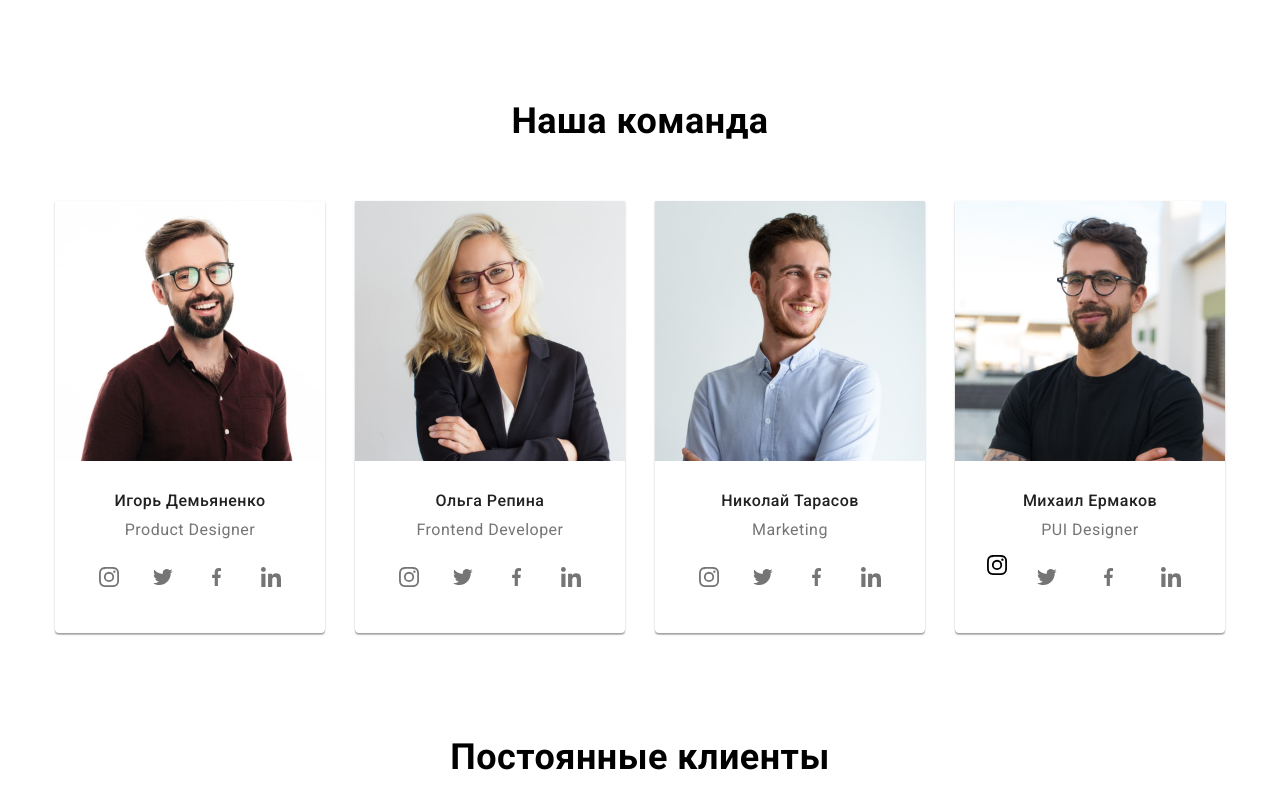
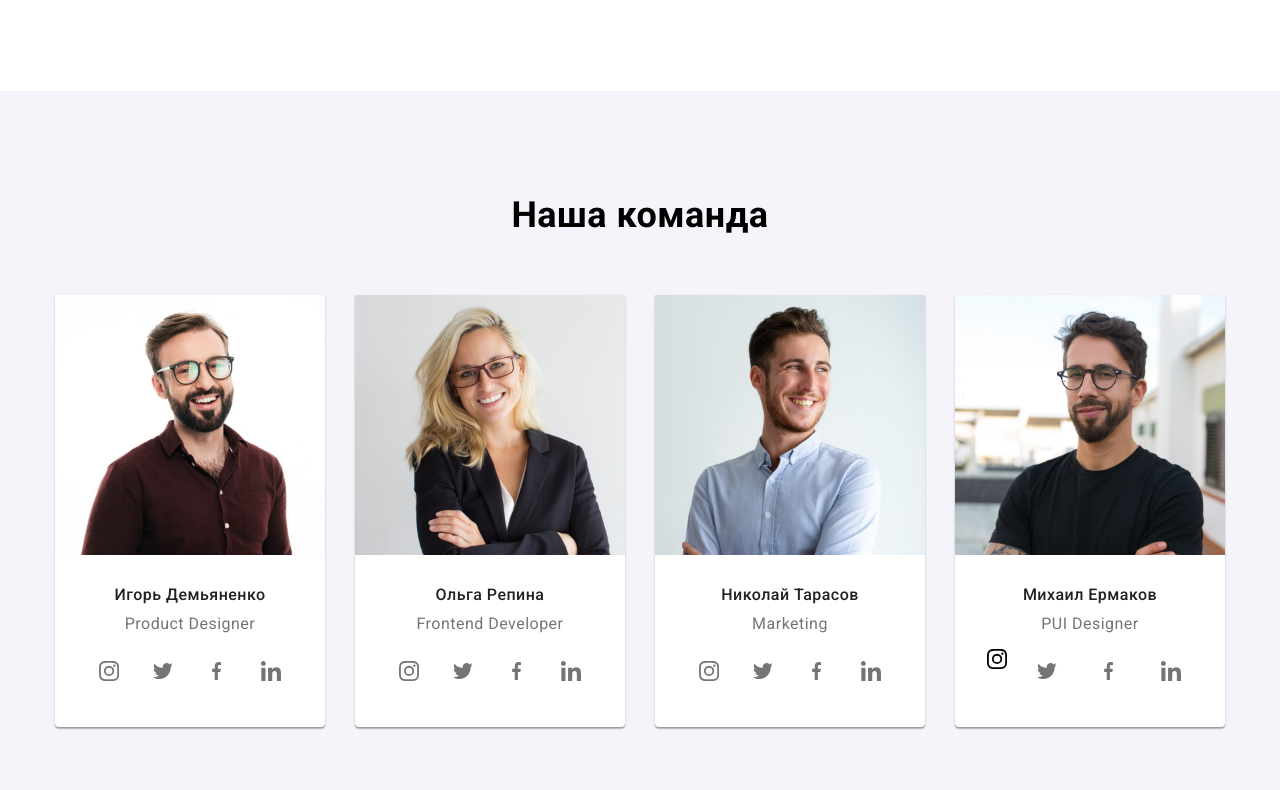
Before and after one commit to Konstantin-Kolom/goit-markup-hw-07, a plain HTML site: page index.html in a window 1280 px wide. Shown: the part 1524-2314 px from the top of the page. Drawn offline with Linux system fonts and the light colour scheme.

Commit message:
Поправил - слетел фон
Наша команда

```diff
--- a/sass/components/_mainbox.scss
+++ b/sass/components/_mainbox.scss
@@ -160,7 +160,7 @@
 
 
 // Наша команда
-.section-staff {
+.staff {
   > .container {
     padding-top: 94px;
     padding-bottom: 94px;
```
Also changed, not shown: CSS/main.css, CSS/main.min.css, 2 other files.
